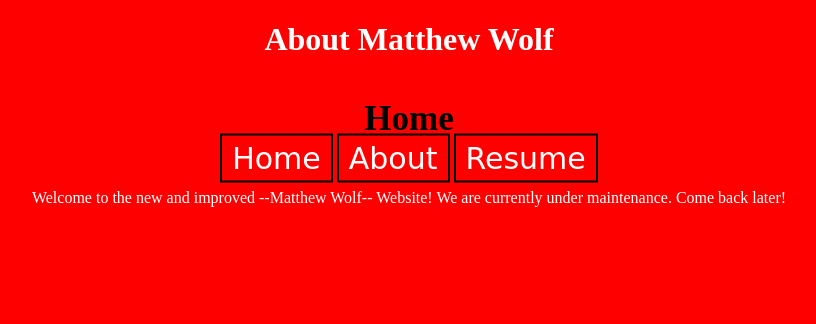
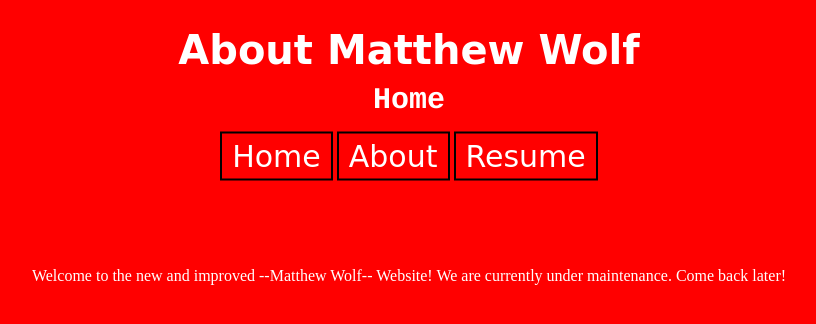
Before and after one commit to matthewwolfii/websitestuff, a PHP site: page / in a window 1280 px wide. Shown: the top 324 px of the page, without its empty margins (231-1047 px from the left). Run offline with PHP 8.4, Linux system fonts and the light colour scheme.

Commit message:
updatewip

```diff
--- a/html/index-style.css
+++ b/html/index-style.css
@@ -29,19 +29,29 @@ ol {
     color: silver;
 }
 
+
+.aboutname{
+    font-family: "URW Chancery L", cursive;
+    font-size: 40px;
+}
 .homename{
-    position: absolute;
+    position: relative;
     text-align: center;
-    top: 8%;
-    left: 45%;
-    right: 45%;
+    width: 400px;
+    height: auto;
+    top: 10%;
+    left: 50%;
+    transform: translate(-50%,-50%);
     font-size: 30px;
+    font-family: Courier;
 }
 
 .middle{
     position: relative;
     text-align: center;
-    top: 80px;
+    width: 400px;
+    height: auto;
+    top: 50%;
     left: 50%;
     transform: translate(-50%,-50%);
 }
--- a/html/index.html
+++ b/html/index.html
@@ -2,10 +2,14 @@
 <html lang="en">
     <head>
         <link rel="stylesheet" type="text/css" href="index-style.css">
-        <h1>
-            <center> About Matthew Wolf </center>
+        <h1 class="aboutname">
+            <center>About Matthew Wolf</center>
         </h1>
+        <h2 class="homename">
+            Home
+        </h2>
     </head>
+
     <body>
         <div class="middle">
             <a href="index.html" class="btn home">Home</a>
@@ -18,9 +22,7 @@
             <a href="resume.html">Resume</a>
         </p>
             -->
-        <center class="homename">
-            <h3>Home</h3>
-        </center>
+
 
         <center><p>Welcome to the new and improved --Matthew Wolf-- Website! We are currently
         under maintenance. Come back later!</p></center>
```
